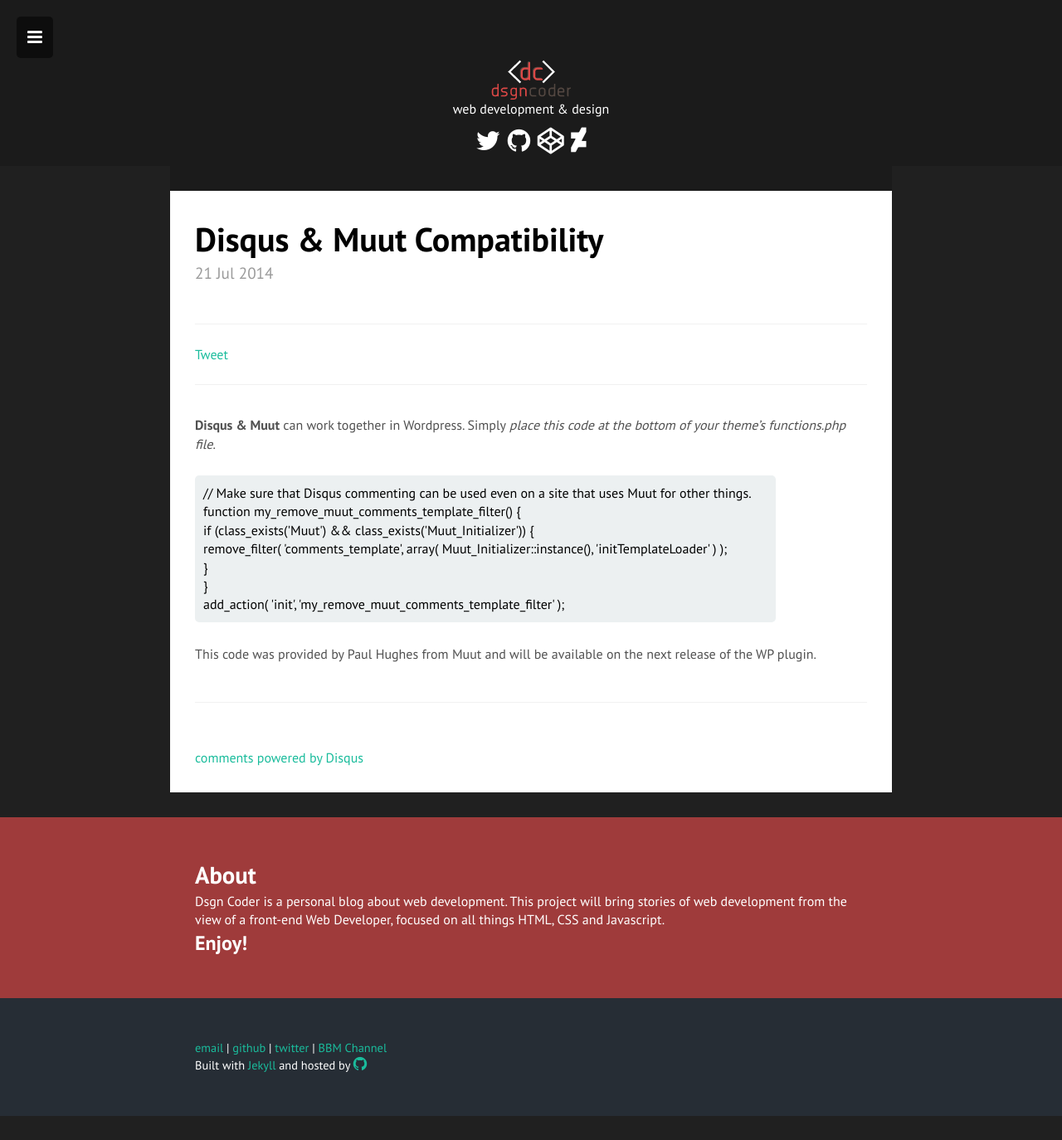
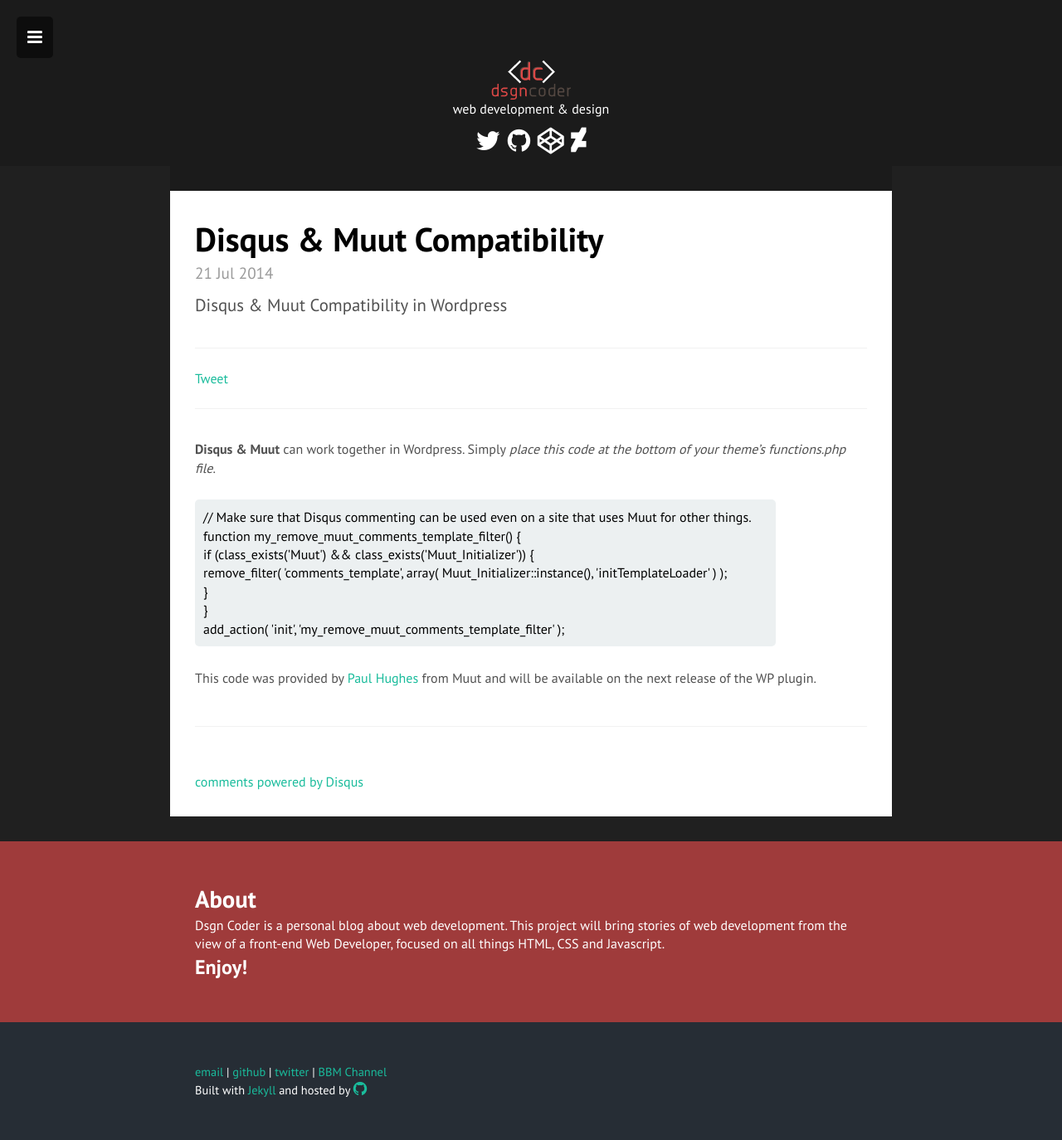
Before and after one commit to quenquen/quenquen.github.io, a Jekyll site: the page built from _posts/2014-07-21-disqus-muut-compatibility.markdown, in a window 1280 px wide. Shown: the whole page at 83% size. Built offline with Jekyll 4.4.1, drawn with Linux system fonts in a browser that asks for light colours; nearby versions of some CDN libraries; comment, search, counter and statistics services are not loaded; before the commit the page ends 1345 px from its top, so only the background shows below that.

Commit message:
Post Edit
Added author and excerpt. Also provided URL for the original gist!

```diff
--- a/_posts/2014-07-21-disqus-muut-compatibility.markdown
+++ b/_posts/2014-07-21-disqus-muut-compatibility.markdown
@@ -5,6 +5,8 @@
 tags: [coding, disqus, muut, wordpress]
 categories: [Coding]
 permalink: disqus-muut-compatibility
+excerpt: Disqus & Muut Compatibility in Wordpress
+author: quenquen
 ---
 **Disqus & Muut** can work together in Wordpress. Simply *place this code at the bottom of your theme's functions.php file*.
 
@@ -16,4 +18,4 @@
     }
     add_action( 'init', 'my_remove_muut_comments_template_filter' );
 
-This code was provided by Paul Hughes from Muut and will be available on the next release of the WP plugin.
+This code was provided by [Paul Hughes](https://gist.github.com/PaulHughes01/2eb323922de86fac01a7) from Muut and will be available on the next release of the WP plugin.
```
